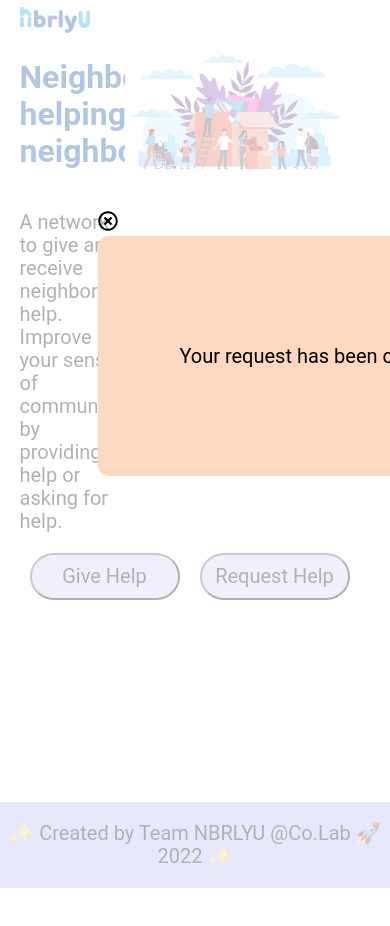
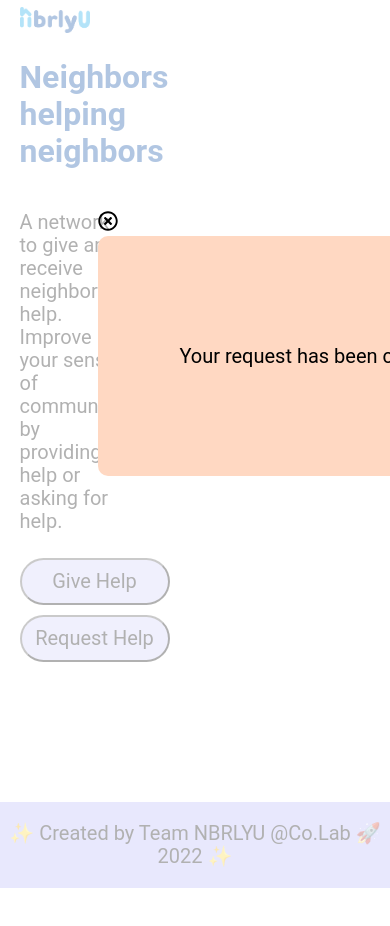
Before and after one commit to Co-Lab-You-Belong-in-Tech/NBRLYU, a React (Create React App) app: page /CancelReq in a window 390 px wide. Shown: the top 926 px of the page. Built offline with nearby package versions, Linux system fonts and the light colour scheme.

Commit message:
started home page media queries

```diff
--- a/src/styles/baseStyles.scss
+++ b/src/styles/baseStyles.scss
@@ -1,5 +1,5 @@
 .wrapper {
-  max-width: 1280px;
+  max-width: 2560px;
   width: 90%;
   margin: 0 auto;
   min-height: 95vh;
--- a/src/styles/home.scss
+++ b/src/styles/home.scss
@@ -1,5 +1,6 @@
 .main-container {
   display: flex;
+  justify-content: space-between;
 }
 
 .text-box {
@@ -12,6 +13,8 @@
 
 .image-box {
   width: 70%;
+  display: flex;
+  justify-content: center;
   img {
     width: 90%;
     height: auto;
@@ -21,3 +24,15 @@
 button {
   margin: 0 10px;
 }
+
+//! Media Queries
+// !960px
+@media (max-width: 960px) {
+  .button-box {
+    display: flex;
+    flex-direction: column;
+    button {
+      margin: 5px 0;
+    }
+  }
+}
```
